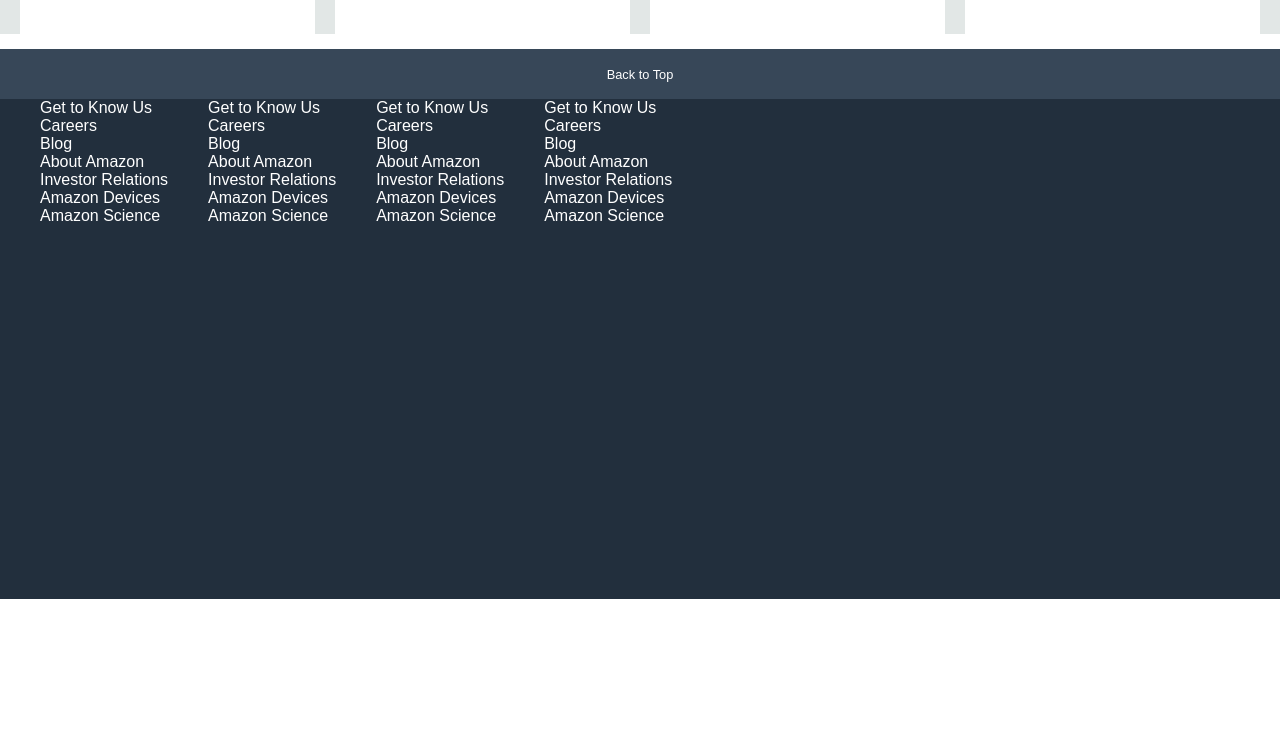
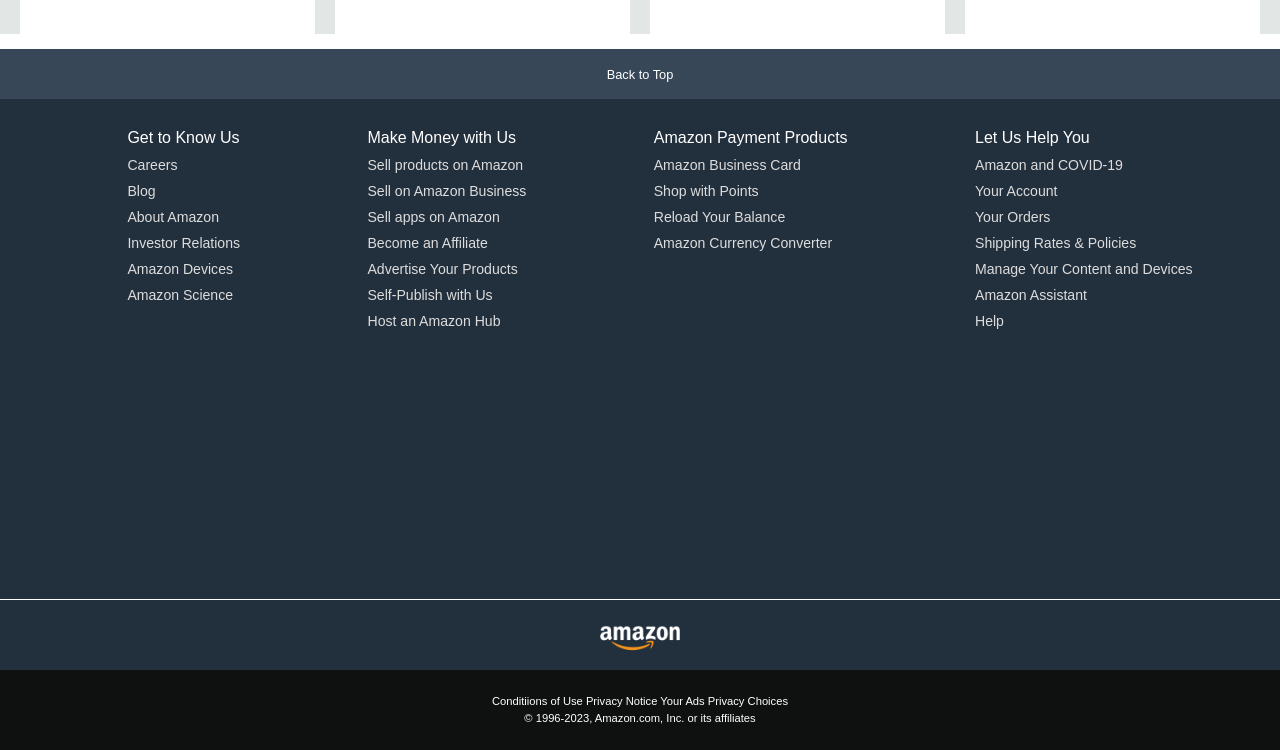
Before and after one commit to AYZBTR/Amazon.com-Clone, a plain HTML site: page index.html in a window 1280 px wide. Shown: the part 1366-2116 px from the top of the page. Before the commit the page ends 1965 px from the top, so only its background shows below. Drawn offline with Linux system fonts and the light colour scheme.

Commit message:
Done amazon.com design clone

```diff
--- a/index.html
+++ b/index.html
@@ -171,34 +171,48 @@
             </ul>
 
             <ul>
-                <p>Get to Know Us</p>
-                <a>Careers</a>
-                <a>Blog</a>
-                <a>About Amazon</a>
-                <a>Investor Relations</a>
-                <a>Amazon Devices</a>
-                <a>Amazon Science</a>
+                <p>Make Money with Us</p>
+                <a>Sell products on Amazon</a>
+                <a>Sell on Amazon Business</a>
+                <a>Sell apps on Amazon</a>
+                <a>Become an Affiliate</a>
+                <a>Advertise Your Products</a>
+                <a>Self-Publish with Us</a>
+                <a>Host an Amazon Hub</a>
             </ul>
 
             <ul>
-                <p>Get to Know Us</p>
-                <a>Careers</a>
-                <a>Blog</a>
-                <a>About Amazon</a>
-                <a>Investor Relations</a>
-                <a>Amazon Devices</a>
-                <a>Amazon Science</a>
+                <p>Amazon Payment Products</p>
+                <a>Amazon Business Card</a>
+                <a>Shop with Points</a>
+                <a>Reload Your Balance</a>
+                <a>Amazon Currency Converter</a>
             </ul>
 
             <ul>
-                <p>Get to Know Us</p>
-                <a>Careers</a>
-                <a>Blog</a>
-                <a>About Amazon</a>
-                <a>Investor Relations</a>
-                <a>Amazon Devices</a>
-                <a>Amazon Science</a>
+                <p>Let Us Help You</p>
+                <a>Amazon and COVID-19</a>
+                <a>Your Account</a>
+                <a>Your Orders</a>
+                <a>Shipping Rates & Policies</a>
+                <a>Manage Your Content and Devices</a>
+                <a>Amazon Assistant</a>
+                <a>Help</a>
             </ul>
+        </div>
+        <div class="footpanel3">
+            <div class="logo"> </div>
+        </div>
+
+        <div class="footpanel4">
+            <div class="pages">
+                <a>Conditiions of Use</a>
+                <a>Privacy Notice</a>
+                <a>Your Ads Privacy Choices</a>
+            </div>
+            <div class="copyright">
+                © 1996-2023, Amazon.com, Inc. or its affiliates
+            </div>
         </div>
     </footer>
 
--- a/style.css
+++ b/style.css
@@ -213,8 +213,49 @@ footer{
     color: white;
     height: 500px;
     display: flex;
+    justify-content: space-evenly;
+}
+ul{
+    margin-top: 30px;
 }
 ul a {
     display: block;
+    font-size: 0.88rem;
+    margin-top: 10px;
+    color: #DDDDDD;
+}
 
+/* footer panel 3 */
+.footpanel3{
+    background-color:#222f3d;
+    color: white;
+    border-top: 0.5px solid white;
+    height: 70px;
+    display: flex;
+    justify-content: center;
+    align-items: center;
 }
+
+.logo{
+    background-image: url( "amazon_logo.png");
+    background-size: cover;
+    height: 50px;
+    width: 100px;
+}
+
+/* footer panel 4 */
+.footpanel4{
+    background-color: #0f1111;
+    color: white;
+    height: 80px;
+    font-size: 0.7rem;
+   text-align: center;
+}
+
+.pages{
+    padding-top: 25px;
+}
+
+.copyright{
+    padding-top: 5px;
+}
```
